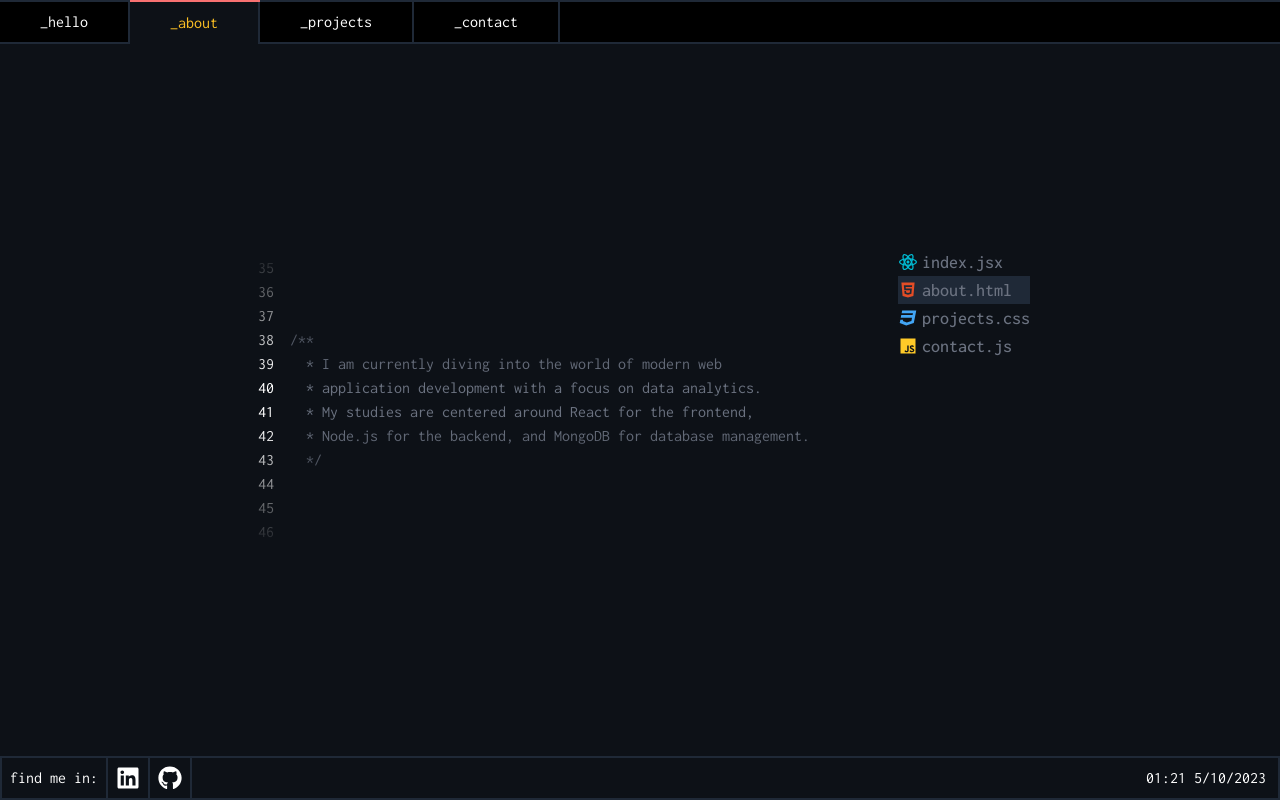
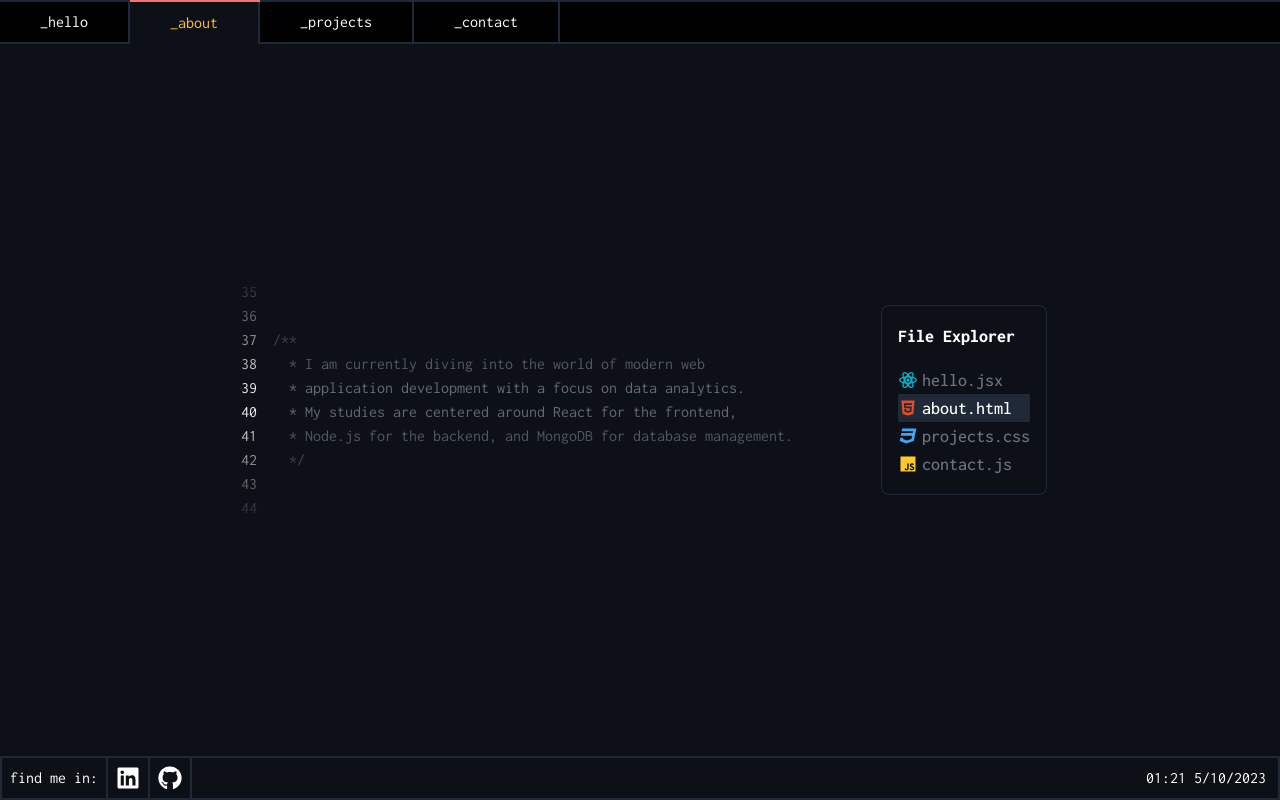
Before and after one commit to mzapf/portfolio, a React (Vite) app: page /about in a window 1280 px wide. Built offline with nearby package versions, Linux system fonts and the light colour scheme.

Commit message:
update FileExplorer.jsx

```diff
--- a/src/components/About.jsx
+++ b/src/components/About.jsx
@@ -12,7 +12,7 @@ const About = () => {
     const commented_content = `/**\n  * ${content.join("\n  * ")}\n  */`
 
     return (
-        <div className="flex gap-20">
+        <div className="flex gap-20 items-center">
             <CodeEditor content={commented_content} />
             <FileExplorer />
         </div>
--- a/src/components/CodeEditor.jsx
+++ b/src/components/CodeEditor.jsx
@@ -1,7 +1,7 @@
 const CodeEditor = ({ content }) => {
     const lines = content.split("\n")
 
-    const extraLines = 3
+    const extraLines = 2
     const totalLineCount = lines.length + 2 * extraLines
     const startLineNumber = 35
 
--- a/src/components/Contact.jsx
+++ b/src/components/Contact.jsx
@@ -38,7 +38,7 @@ const Contact = () => {
         return (
             <div className="w-80 border-2 border-gray-800 rounded-xl p-4 shadow-lg shadow-gray-800">
                 <div className="flex justify-center">
-                    <h1 className="text-amber-400 pb-4 font-bold text-2xl">
+                    <h1 className="text-white pb-4 font-bold text-2xl">
                         Contact Me
                     </h1>
                 </div>
--- a/src/components/FileExplorer.jsx
+++ b/src/components/FileExplorer.jsx
@@ -9,7 +9,7 @@ import js_icon from "../assets/icons/js.svg"
 const FileExplorer = () => {
     const items = [
         {
-            name: "index.jsx",
+            name: "hello.jsx",
             path: "/",
             icon: `${react_icon}`,
         },
@@ -31,6 +31,8 @@ const FileExplorer = () => {
     ]
 
     return (
+        <div className="hidden md:flex flex-col gap-4 border border-gray-800 rounded-lg p-4">
+            <p className="text-lg font-bold">File Explorer</p>
             <div>
                 {items.map((item) => (
                     <Link
@@ -38,8 +40,8 @@ const FileExplorer = () => {
                         key={item.name}
                         className={`flex gap-x-1 ${
                             item.path === "/about"
-                            ? "bg-gray-800"
-                            : "bg-transparent"
+                                ? "bg-gray-800 text-white"
+                                : "bg-transparent text-gray-500"
                         }`}
                     >
                         <img
@@ -48,12 +50,13 @@ const FileExplorer = () => {
                             height={20}
                             width={20}
                         />
-                    <p className="text-lg font-medium text-gray-500 hover:text-amber-400">
+                        <p className="text-lg font-medium hover:text-white">
                             {item.name}
                         </p>
                     </Link>
                 ))}
             </div>
+        </div>
     )
 }
 
```
Lines whose indentation alone changed are shown as unchanged.
